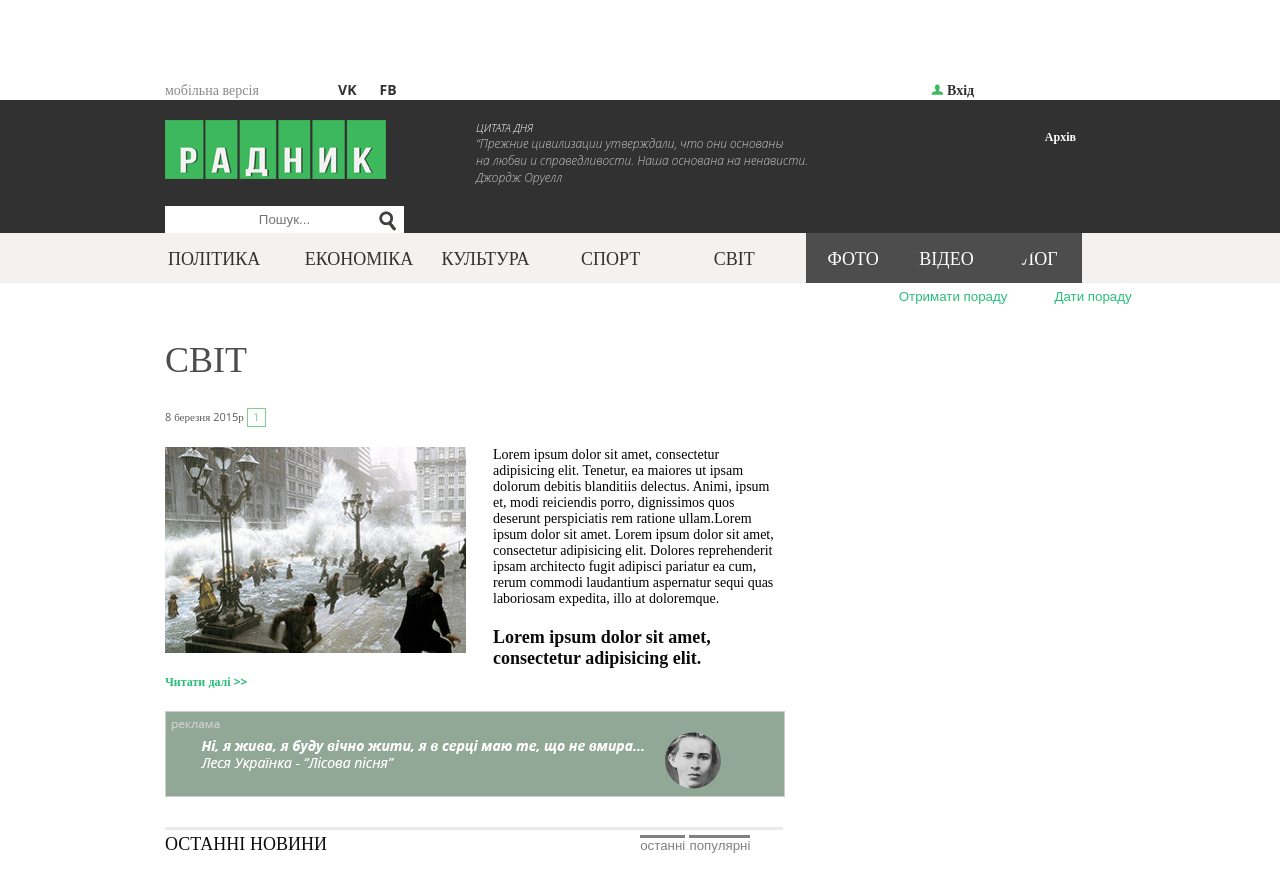
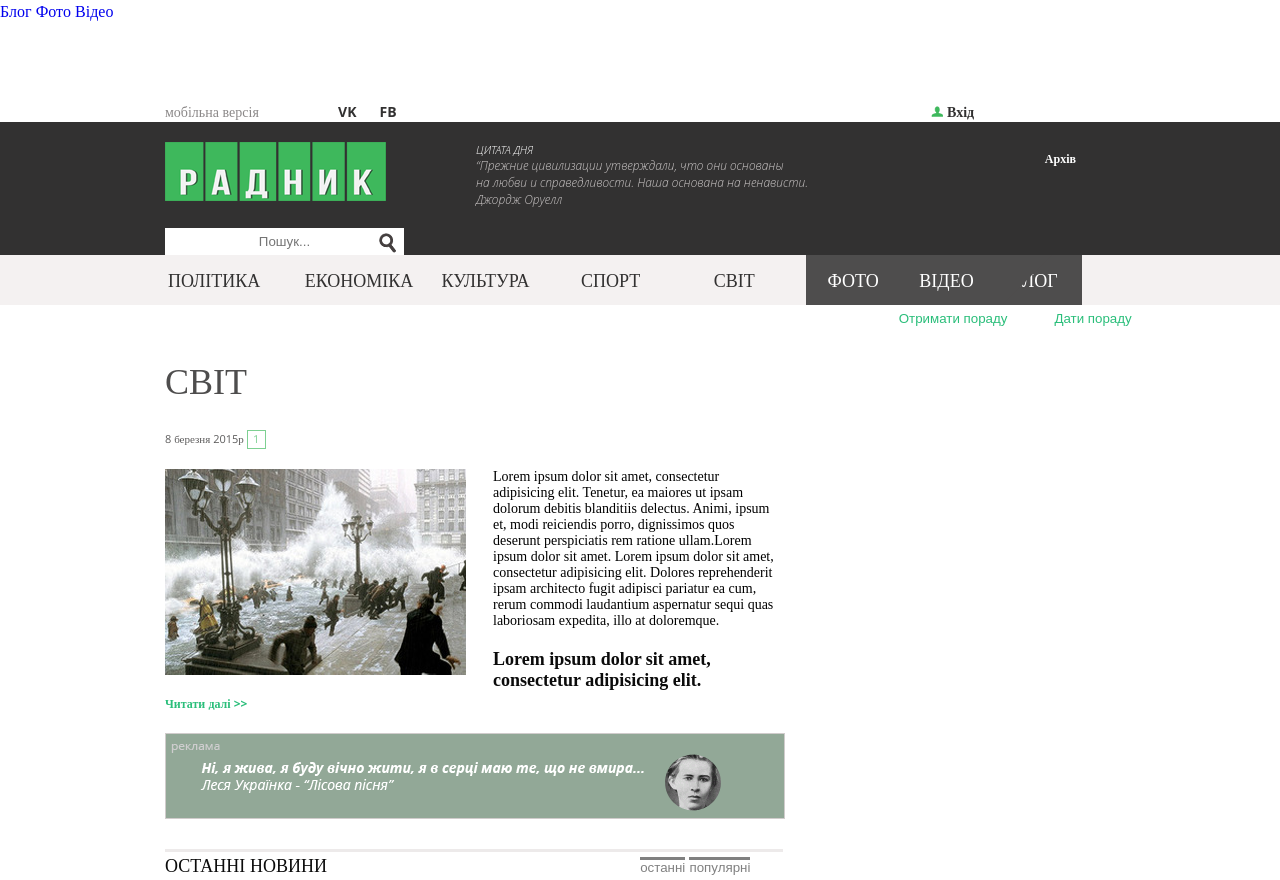
Before and after one commit to TanyaRybachuk/news_radnyk, a website: page index.html in a window 1280 px wide. Shown: the top 880 px of the page. Drawn offline with nearby package versions, Linux system fonts and the light colour scheme; files whose address does not match are found by name; a web font is replaced by a local one.

Commit message:
add pages

```diff
--- a/css/style.css
+++ b/css/style.css
@@ -106,7 +106,10 @@ body {
   clear: both;
   display: table; }
 
-/*FORMA*/
+/*header*/
+.other_page_links{
+  display: inline-block;
+}
 .header__form {
   background-color: #323131;
   clear: left; }
--- a/index.html
+++ b/index.html
@@ -9,6 +9,9 @@
 	<link href='http://fonts.googleapis.com/css?family=Clear+Sans:300,400,500&subset=latin,cyrillic-ext' rel='stylesheet' type='text/css'>
 </head>
 <body>
+	<a href="index_blog.html" class="other_page_links">Блог</a>
+	<a href="index_foto.html" class="other_page_links">Фото</a>
+	<a href="index_video.html" class="other_page_links">Відео</a>
 	<header>
 		<div class="header__mobile">
 			<div class="mobile_container container">
```
